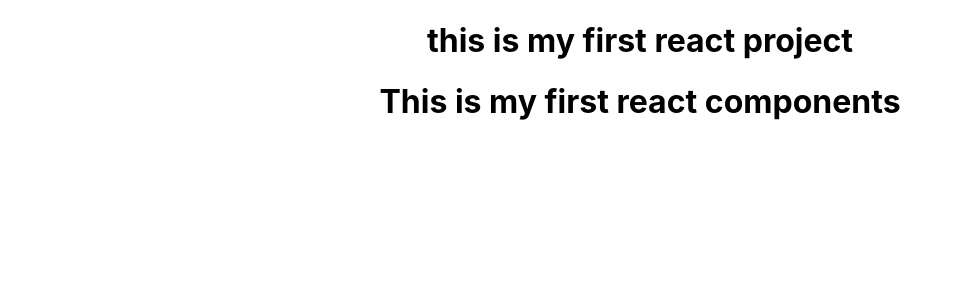
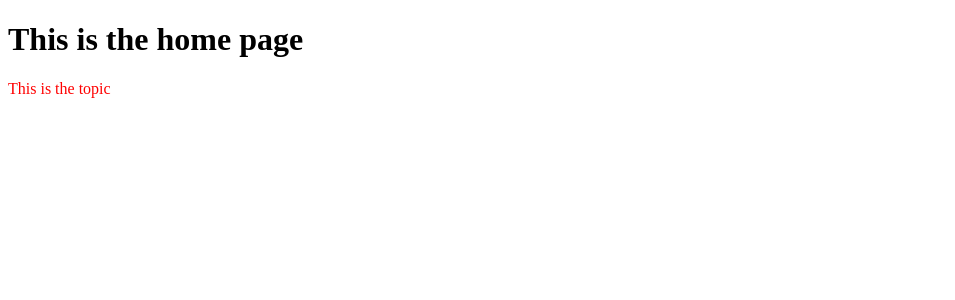
Before and after one commit to VimukthiTVGuru/React.js_first_project, a React (Create React App) app: page / in a window 1280 px wide. Shown: the top 300 px of the page, without its empty margins (0-955 px from the left). Built offline with nearby package versions, Linux system fonts and the light colour scheme.

Commit message:
create dynamic component

```diff
--- a/src/App.css
+++ /dev/null
@@ -1,38 +0,0 @@
-.App {
-  text-align: center;
-}
-
-.App-logo {
-  height: 40vmin;
-  pointer-events: none;
-}
-
-@media (prefers-reduced-motion: no-preference) {
-  .App-logo {
-    animation: App-logo-spin infinite 20s linear;
-  }
-}
-
-.App-header {
-  background-color: #282c34;
-  min-height: 100vh;
-  display: flex;
-  flex-direction: column;
-  align-items: center;
-  justify-content: center;
-  font-size: calc(10px + 2vmin);
-  color: white;
-}
-
-.App-link {
-  color: #61dafb;
-}
-
-@keyframes App-logo-spin {
-  from {
-    transform: rotate(0deg);
-  }
-  to {
-    transform: rotate(360deg);
-  }
-}
--- a/src/App.js
+++ b/src/App.js
@@ -1,11 +1,8 @@
-//import logo from './logo.svg';
-import './App.css';
-import PartOne from './components/PartOne';
+import Home from './Pages/Home';
 function App() {
   return (
     <div className="App">
-      <h1>this is my first react project</h1>
-      <PartOne/>
+      <Home/>
     </div>
   );
 }
--- /dev/null
+++ b/src/Pages/Home.js
@@ -0,0 +1,10 @@
+import React from 'react'
+import TopicBox from '../components/TopicBox'
+export default function Home() {
+  return (
+    <div>
+      <h1>This is the home page</h1>
+      <TopicBox/>
+    </div>
+  )
+}
--- /dev/null
+++ b/src/components/TopicBox.js
@@ -0,0 +1,13 @@
+import React from 'react'
+import './topicbox.css'
+export default function TopicBox() {
+  const abc= "world";
+  return (
+    <div>
+      <div className='topicBox'>
+        <span>{alert("Hello "+abc)}</span>
+        <span>This is the topic</span>
+      </div>
+    </div>
+  )
+}
--- /dev/null
+++ b/src/components/topicbox.css
@@ -0,0 +1,3 @@
+.topicBox{
+    color: red;
+}
--- a/src/index.css
+++ /dev/null
@@ -1,13 +0,0 @@
-body {
-  margin: 0;
-  font-family: -apple-system, BlinkMacSystemFont, 'Segoe UI', 'Roboto', 'Oxygen',
-    'Ubuntu', 'Cantarell', 'Fira Sans', 'Droid Sans', 'Helvetica Neue',
-    sans-serif;
-  -webkit-font-smoothing: antialiased;
-  -moz-osx-font-smoothing: grayscale;
-}
-
-code {
-  font-family: source-code-pro, Menlo, Monaco, Consolas, 'Courier New',
-    monospace;
-}
--- a/src/index.js
+++ b/src/index.js
@@ -1,6 +1,5 @@
 import React from 'react';
 import ReactDOM from 'react-dom/client';
-import './index.css';
 import App from './App';
 import reportWebVitals from './reportWebVitals';
 
```
